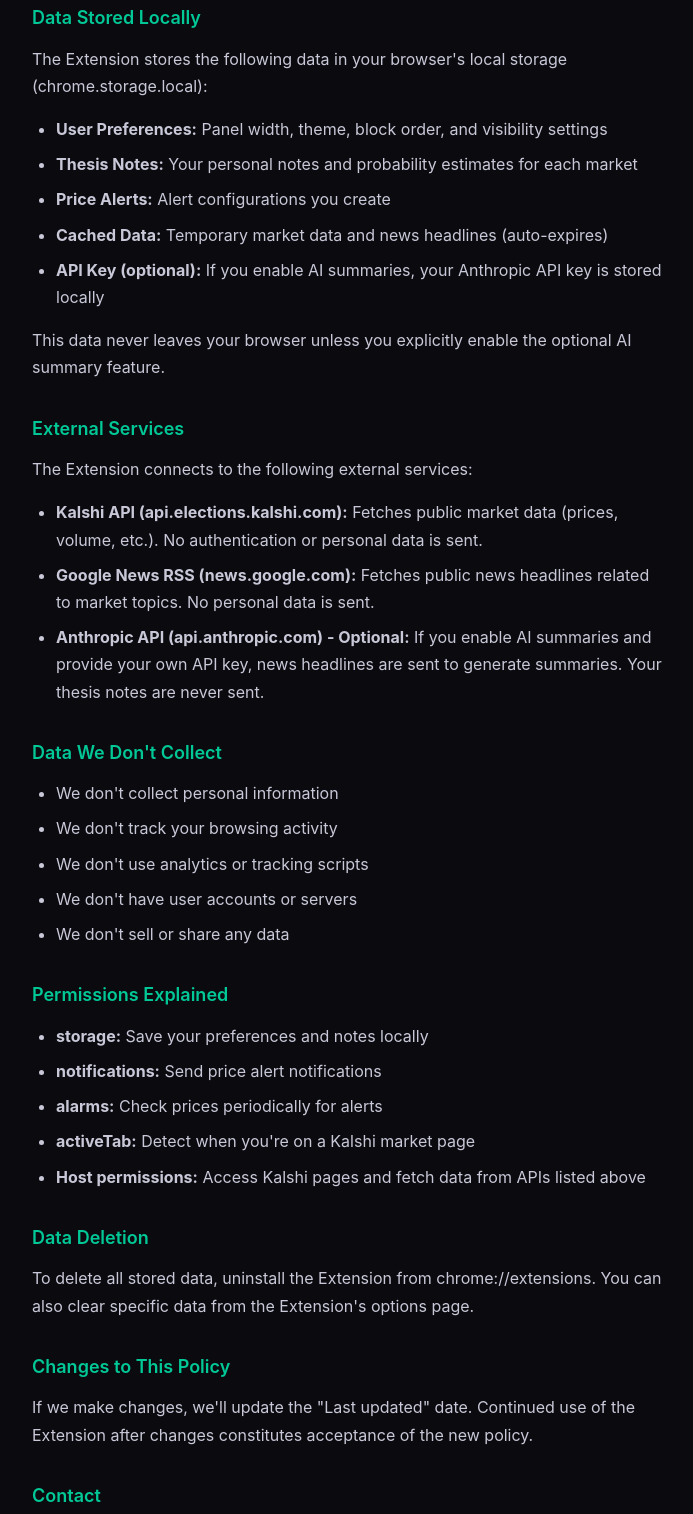
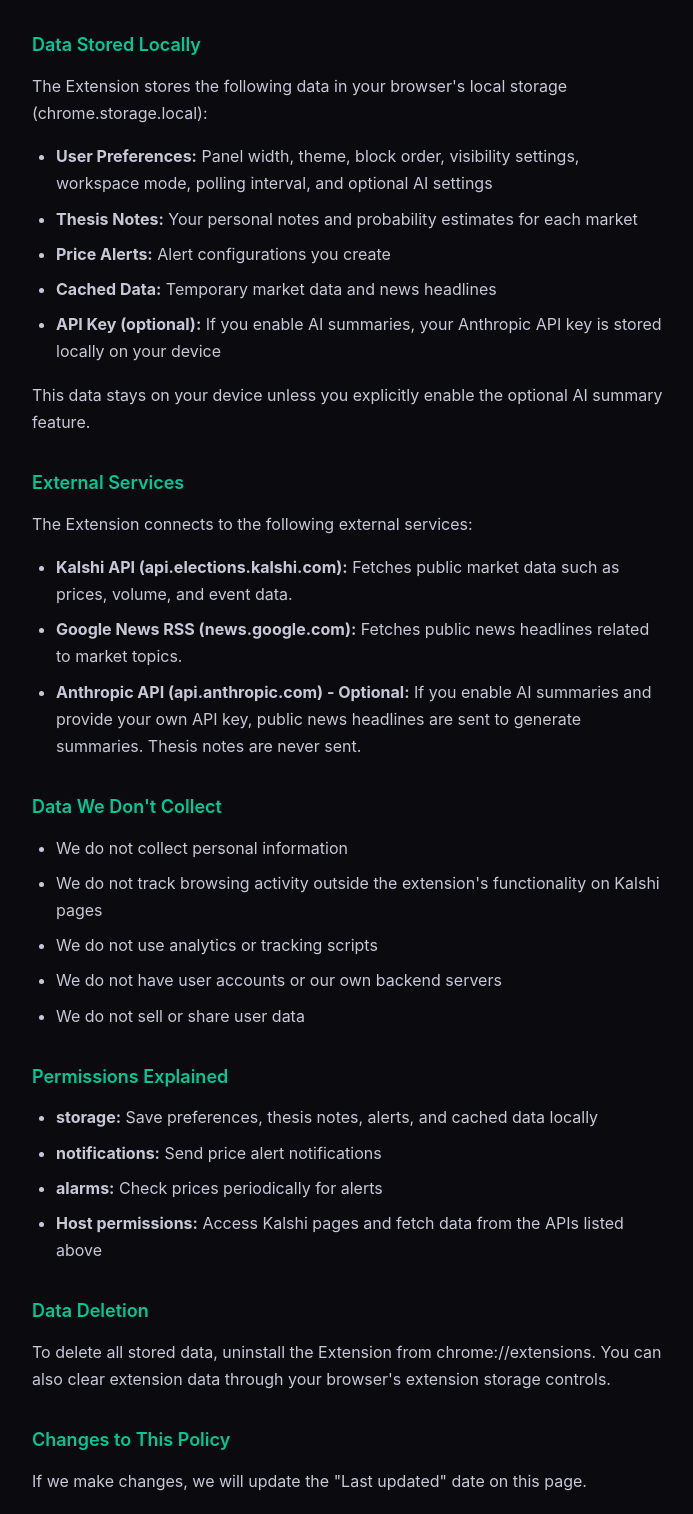
Before and after one commit to anirudhpareek/kalshi-intelligence-site, a website: page public/privacy.html in a window 1280 px wide. Shown: the part 405-1919 px from the top of the page, without its empty margins (292-985 px from the left). Drawn offline with Linux system fonts and the light colour scheme.

Commit message:
Sync site links and bundled extension package

```diff
--- a/public/privacy.html
+++ b/public/privacy.html
@@ -82,69 +82,67 @@
 <body>
   <div class="container">
     <h1>Privacy Policy</h1>
-    <p class="updated">Last updated: February 25, 2025</p>
+    <p class="updated">Last updated: March 28, 2026</p>
 
     <p>
       Kalshi Intelligence Layer ("the Extension") is a browser extension that enhances the Kalshi.com
-      trading experience. This policy explains what data we collect and how we handle it.
+      trading experience. This policy explains what data is stored and how it is used.
     </p>
 
     <div class="highlight">
-      <p><strong>Summary:</strong> All your data stays on your device. We don't collect, transmit, or sell any personal information.</p>
+      <p><strong>Summary:</strong> All your data stays on your device. We do not collect, transmit, or sell personal information. If you enable optional AI summaries, only public news headlines are sent to Anthropic using the API key you provide.</p>
     </div>
 
     <h2>Data Stored Locally</h2>
     <p>The Extension stores the following data in your browser's local storage (chrome.storage.local):</p>
     <ul>
-      <li><strong>User Preferences:</strong> Panel width, theme, block order, and visibility settings</li>
+      <li><strong>User Preferences:</strong> Panel width, theme, block order, visibility settings, workspace mode, polling interval, and optional AI settings</li>
       <li><strong>Thesis Notes:</strong> Your personal notes and probability estimates for each market</li>
       <li><strong>Price Alerts:</strong> Alert configurations you create</li>
-      <li><strong>Cached Data:</strong> Temporary market data and news headlines (auto-expires)</li>
-      <li><strong>API Key (optional):</strong> If you enable AI summaries, your Anthropic API key is stored locally</li>
+      <li><strong>Cached Data:</strong> Temporary market data and news headlines</li>
+      <li><strong>API Key (optional):</strong> If you enable AI summaries, your Anthropic API key is stored locally on your device</li>
     </ul>
-    <p>This data never leaves your browser unless you explicitly enable the optional AI summary feature.</p>
+    <p>This data stays on your device unless you explicitly enable the optional AI summary feature.</p>
 
     <h2>External Services</h2>
     <p>The Extension connects to the following external services:</p>
     <ul>
-      <li><strong>Kalshi API (api.elections.kalshi.com):</strong> Fetches public market data (prices, volume, etc.). No authentication or personal data is sent.</li>
-      <li><strong>Google News RSS (news.google.com):</strong> Fetches public news headlines related to market topics. No personal data is sent.</li>
-      <li><strong>Anthropic API (api.anthropic.com) - Optional:</strong> If you enable AI summaries and provide your own API key, news headlines are sent to generate summaries. Your thesis notes are never sent.</li>
+      <li><strong>Kalshi API (api.elections.kalshi.com):</strong> Fetches public market data such as prices, volume, and event data.</li>
+      <li><strong>Google News RSS (news.google.com):</strong> Fetches public news headlines related to market topics.</li>
+      <li><strong>Anthropic API (api.anthropic.com) - Optional:</strong> If you enable AI summaries and provide your own API key, public news headlines are sent to generate summaries. Thesis notes are never sent.</li>
     </ul>
 
     <h2>Data We Don't Collect</h2>
     <ul>
-      <li>We don't collect personal information</li>
-      <li>We don't track your browsing activity</li>
-      <li>We don't use analytics or tracking scripts</li>
-      <li>We don't have user accounts or servers</li>
-      <li>We don't sell or share any data</li>
+      <li>We do not collect personal information</li>
+      <li>We do not track browsing activity outside the extension's functionality on Kalshi pages</li>
+      <li>We do not use analytics or tracking scripts</li>
+      <li>We do not have user accounts or our own backend servers</li>
+      <li>We do not sell or share user data</li>
     </ul>
 
     <h2>Permissions Explained</h2>
     <ul>
-      <li><strong>storage:</strong> Save your preferences and notes locally</li>
+      <li><strong>storage:</strong> Save preferences, thesis notes, alerts, and cached data locally</li>
       <li><strong>notifications:</strong> Send price alert notifications</li>
       <li><strong>alarms:</strong> Check prices periodically for alerts</li>
-      <li><strong>activeTab:</strong> Detect when you're on a Kalshi market page</li>
-      <li><strong>Host permissions:</strong> Access Kalshi pages and fetch data from APIs listed above</li>
+      <li><strong>Host permissions:</strong> Access Kalshi pages and fetch data from the APIs listed above</li>
     </ul>
 
     <h2>Data Deletion</h2>
     <p>
       To delete all stored data, uninstall the Extension from chrome://extensions.
-      You can also clear specific data from the Extension's options page.
+      You can also clear extension data through your browser's extension storage controls.
     </p>
 
     <h2>Changes to This Policy</h2>
     <p>
-      If we make changes, we'll update the "Last updated" date. Continued use of the Extension
-      after changes constitutes acceptance of the new policy.
+      If we make changes, we will update the "Last updated" date on this page.
     </p>
 
     <h2>Contact</h2>
     <p>
-      Questions? Open an issue on <a href="https://github.com/anirudhpareek/kalshi-intelligence" target="_blank">GitHub</a>.
+      Questions? Open an issue on <a href="https://github.com/anirudhpareek/kalshi-edge-os" target="_blank">GitHub</a>.
     </p>
 
     <a href="/" class="back">&larr; Back to home</a>
```
Also changed, not shown: public/index.html (+5 -5 lines), 1 other file.
